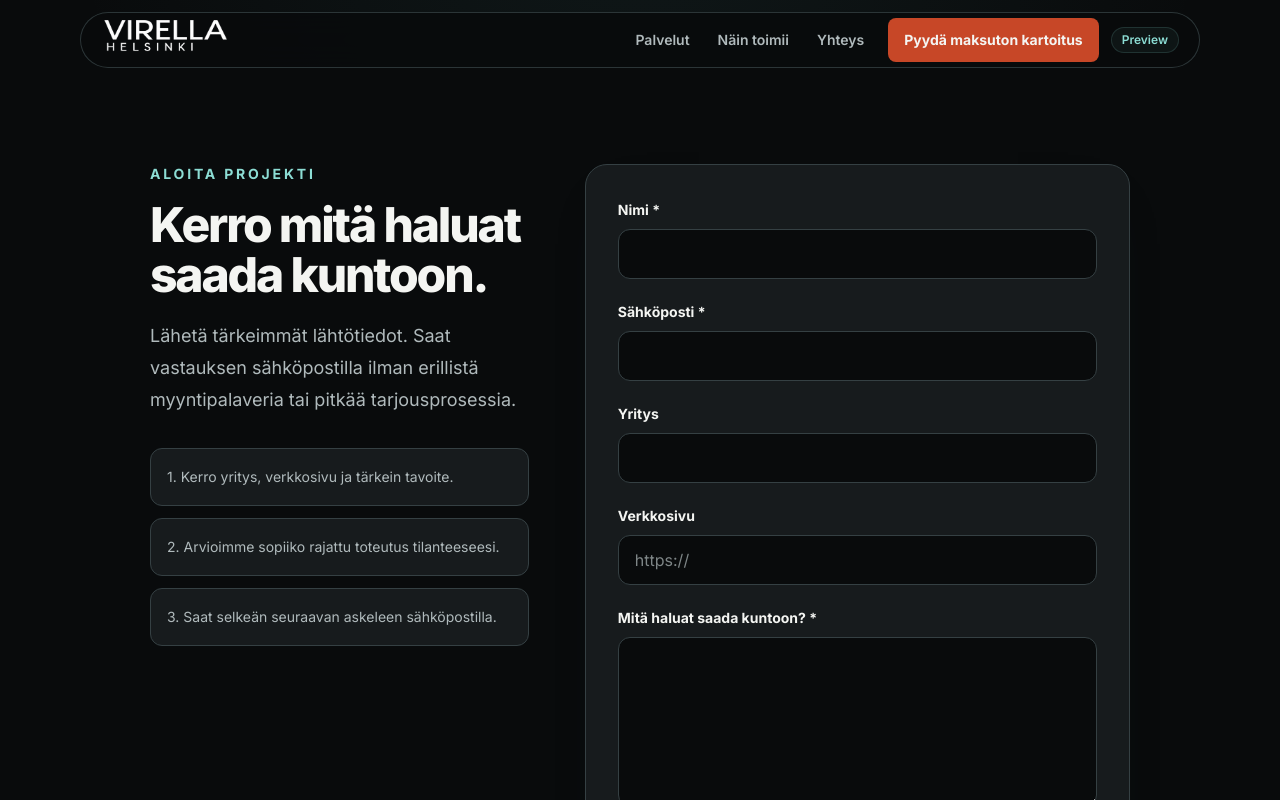
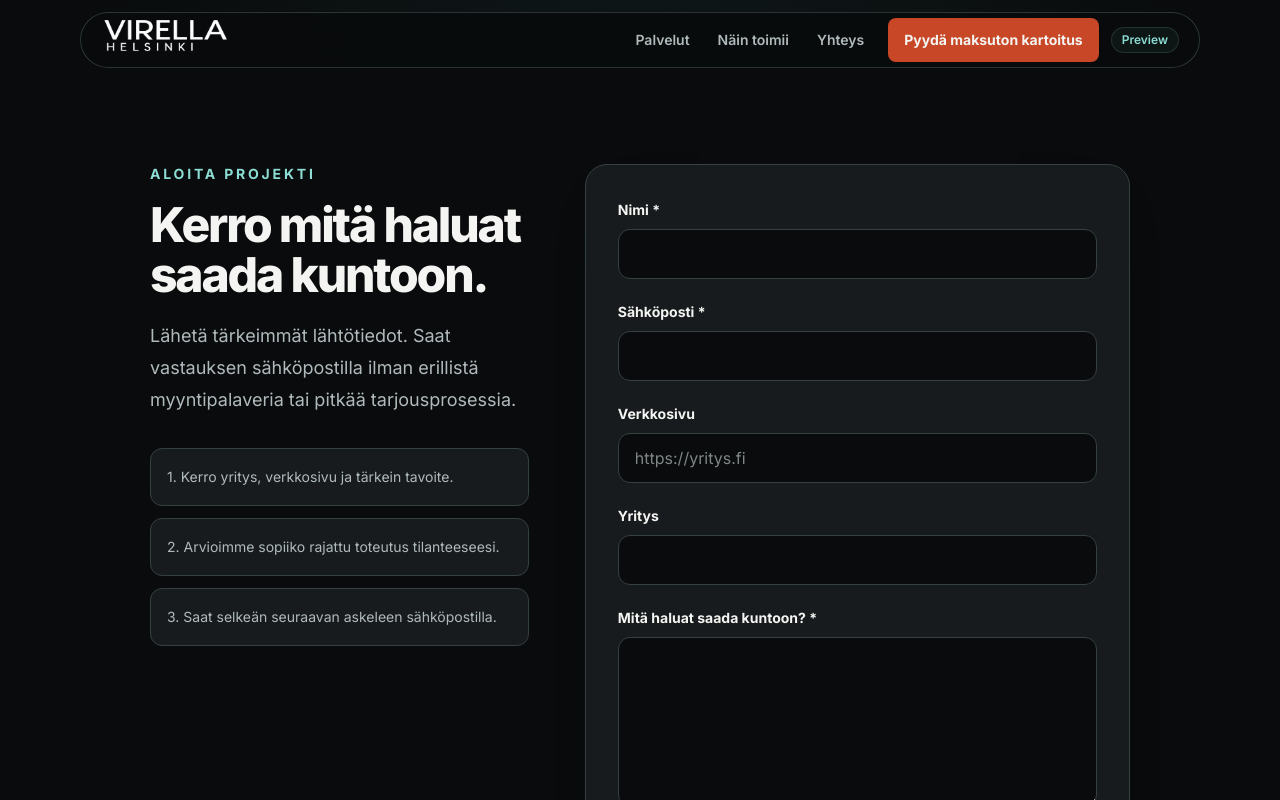
Before and after one commit to Jambovisuaalit/virella-helsinki-web, a Next.js app: page /aloita in a window 1280 px wide. Shown: the top 800 px of the page. Built offline with nearby package versions, Linux system fonts and the light colour scheme.

Commit message:
feat: match free audit form and confirmation to concrete two-day delivery promise

```diff
--- a/app/aloita/page.tsx
+++ b/app/aloita/page.tsx
@@ -59,9 +59,11 @@ export default async function StartPage({ searchParams }: StartPageProps) {
               </h1>
               <p className="mt-5 max-w-xl text-base leading-7 text-muted sm:text-lg sm:leading-8">
                 {submitted
-                  ? "Virella sai lähtötietosi. Palaamme asiaan sähköpostilla seuraavaa askelta varten."
+                  ? isVisibilityAudit
+                    ? "Kartoituspyyntösi on vastaanotettu. Saat kolme tärkeintä korjausehdotusta ja perustelut sähköpostiisi 2 arkipäivässä."
+                    : "Virella sai lähtötietosi. Palaamme asiaan sähköpostilla seuraavaa askelta varten."
                   : isVisibilityAudit
-                    ? "Kerro yrityksestäsi ja lisää verkkosivusi osoite, jos sellainen on. Tarkastelemme julkista verkkonäkyvyyttä ja ehdotamme kolmea tärkeintä korjauskohdetta. Kartoitus on maksuton eikä velvoita ostamaan palvelua."
+                    ? "Lähetä verkkosivusi osoite ja sähköpostisi. Käymme läpi sivuston, paikallisen Google-näkyvyyden ja yhteydenottopolun. Saat kolme tärkeintä korjausehdotusta perusteluineen 2 arkipäivässä. Maksuton, ei ostopakkoa."
                     : isSocial
                     ? "Kerro yrityksestäsi ja siitä, mitä haluat tuoda esiin. Instagram-paketti kattaa myös Facebookin; LinkedIn on erillinen palvelu. Vahvistamme lähtötiedot ja aloituksen sähköpostilla."
                     : "Lähetä tärkeimmät lähtötiedot. Saat vastauksen sähköpostilla ilman erillistä myyntipalaveria tai pitkää tarjousprosessia."}
@@ -69,9 +71,9 @@ export default async function StartPage({ searchParams }: StartPageProps) {
 
               {!submitted ? (
                 <div className="mt-8 space-y-3 text-sm leading-6 text-muted">
-                  <p className="rounded-xl border border-border bg-surface p-4">1. {isVisibilityAudit ? "Kerro yrityksesi nimi ja näkyvyyden tärkein haaste." : isSocial ? "Kerro yrityksesi palvelut, kohderyhmä ja tavoite." : "Kerro yritys, verkkosivu ja tärkein tavoite."}</p>
-                  <p className="rounded-xl border border-border bg-surface p-4">2. {isVisibilityAudit ? "Tarkastelemme sivustoa, Google-löydettävyyttä ja somekanavia julkisten tietojen perusteella." : isSocial ? "Sovimme materiaalit, käyttöoikeudet ja sisältöjen hyväksynnän." : "Arvioimme sopiiko rajattu toteutus tilanteeseesi."}</p>
-                  <p className="rounded-xl border border-border bg-surface p-4">3. {isVisibilityAudit ? "Saat tiedon tärkeimmistä korjauksista. Mahdollinen jatkotyö sovitaan erikseen." : isSocial ? "Vahvistamme maksutavan ja aloituksen sähköpostilla." : "Saat selkeän seuraavan askeleen sähköpostilla."}</p>
+                  <p className="rounded-xl border border-border bg-surface p-4">1. {isVisibilityAudit ? "Lähetä verkkosivusi osoite ja yhteystietosi." : isSocial ? "Kerro yrityksesi palvelut, kohderyhmä ja tavoite." : "Kerro yritys, verkkosivu ja tärkein tavoite."}</p>
+                  <p className="rounded-xl border border-border bg-surface p-4">2. {isVisibilityAudit ? "Käymme läpi julkisen sivuston, paikallisen Google-näkyvyyden ja yhteydenottopolun." : isSocial ? "Sovimme materiaalit, käyttöoikeudet ja sisältöjen hyväksynnän." : "Arvioimme sopiiko rajattu toteutus tilanteeseesi."}</p>
+                  <p className="rounded-xl border border-border bg-surface p-4">3. {isVisibilityAudit ? "Saat 3 priorisoitua korjausehdotusta sähköpostiin 2 arkipäivässä. Toteutus on erillinen maksullinen päätös." : isSocial ? "Vahvistamme maksutavan ja aloituksen sähköpostilla." : "Saat selkeän seuraavan askeleen sähköpostilla."}</p>
                 </div>
               ) : null}
             </div>
@@ -80,13 +82,13 @@ export default async function StartPage({ searchParams }: StartPageProps) {
               {submitted ? (
                 <div>
                   <p className="text-sm font-bold text-brand">Lähetys onnistui.</p>
-                  <p className="mt-3 text-sm leading-6 text-muted">Voit sulkea sivun tai palata etusivulle.</p>
+                  <p className="mt-3 text-sm leading-6 text-muted">{isVisibilityAudit ? "Kartoitus toimitetaan antamaasi sähköpostiosoitteeseen. Voit sulkea sivun tai palata etusivulle." : "Voit sulkea sivun tai palata etusivulle."}</p>
                   <Link href="/" className="mt-6 inline-flex min-h-12 items-center justify-center rounded-full bg-action px-5 py-3 text-sm font-bold text-white">
                     Takaisin etusivulle
                   </Link>
                 </div>
               ) : (
-                <ContactForm initialError={error}>
+                <ContactForm initialError={error} submitLabel={isVisibilityAudit ? "Lähetä maksuton kartoituspyyntö" : "Lähetä aloituspyyntö"} formLabel={isVisibilityAudit ? "Näkyvyyskartoituspyyntö" : "Aloituspyyntö"}>
                   {productId ? <input type="hidden" name="productId" value={productId} /> : null}
                   {isVisibilityAudit ? <input type="hidden" name="requestType" value="visibility_audit" /> : null}
                   <div className="sr-only" aria-hidden="true">
@@ -116,16 +118,16 @@ export default async function StartPage({ searchParams }: StartPageProps) {
                     <input id="email" name="email" type="email" required maxLength={200} autoComplete="email" className={fieldClassName} />
                   </div>
                   <div>
+                    <label htmlFor="website" className="text-sm font-bold">{isVisibilityAudit ? "Verkkosivun osoite *" : "Verkkosivu"}</label>
+                    <input id="website" name="website" type="url" required={isVisibilityAudit} maxLength={300} placeholder="https://yritys.fi" className={fieldClassName} />
+                  </div>
+                  <div>
                     <label htmlFor="company" className="text-sm font-bold">Yritys</label>
                     <input id="company" name="company" maxLength={160} autoComplete="organization" className={fieldClassName} />
                   </div>
                   <div>
-                    <label htmlFor="website" className="text-sm font-bold">Verkkosivu</label>
-                    <input id="website" name="website" type="url" maxLength={300} placeholder="https://" className={fieldClassName} />
-                  </div>
-                  <div>
-                    <label htmlFor="message" className="text-sm font-bold">{isVisibilityAudit ? "Missä kaipaat eniten näkyvyyttä tai yhteydenottoja? *" : isSocial ? "Mitä yrityksesi tekee ja kenelle? *" : "Mitä haluat saada kuntoon? *"}</label>
-                    <textarea id="message" name="message" required maxLength={2000} rows={6} className={fieldClassName} />
+                    <label htmlFor="message" className="text-sm font-bold">{isVisibilityAudit ? "Mitä haluaisit kehittää? (vapaaehtoinen)" : isSocial ? "Mitä yrityksesi tekee ja kenelle? *" : "Mitä haluat saada kuntoon? *"}</label>
+                    <textarea id="message" name="message" required={!isVisibilityAudit} maxLength={2000} rows={isVisibilityAudit ? 4 : 6} className={fieldClassName} />
                   </div>
 
                   <p className="text-xs leading-5 text-muted">
```
